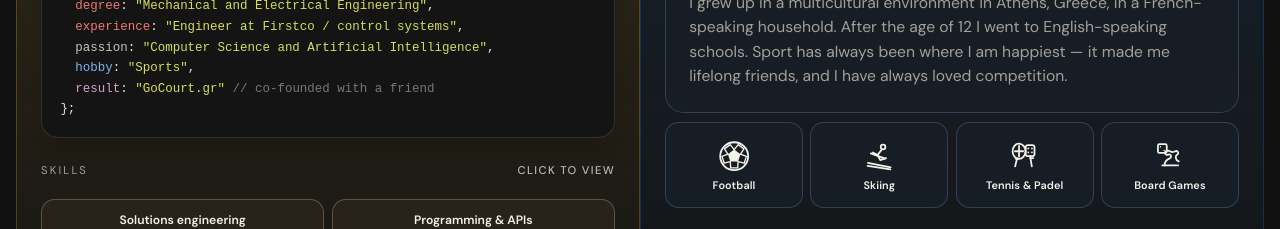
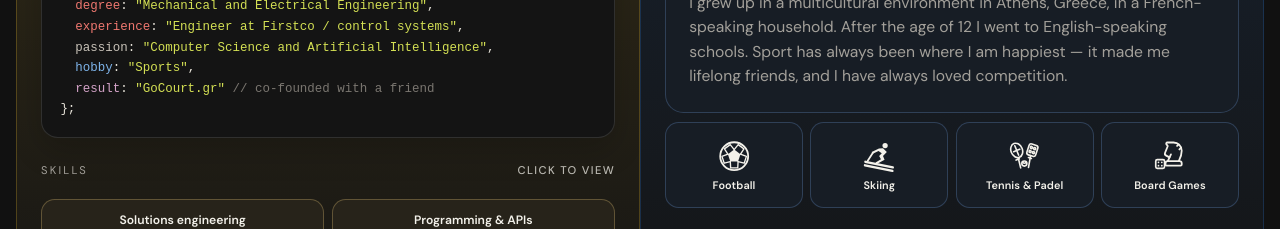
Before and after one commit to alexplds/personal-website, a Next.js app: page / in a window 1280 px wide. Shown: the part 840-1069 px from the top of the page. Built offline with nearby package versions, Linux system fonts and the light colour scheme.

Commit message:
Redraw skiing, tennis, and board-game hobby icons
Skiing is a downhill pictogram, tennis and padel are two distinct racquets plus a ball, and board games is a chess knight with a die.

Co-authored-by: alexandrosplds <Alexandros.polychroniadis@gmail.com>

```diff
--- a/components/hobby-icons.tsx
+++ b/components/hobby-icons.tsx
@@ -1,25 +1,8 @@
-import { useId, type ReactNode } from "react";
+import { useId } from "react";
 
 type IconProps = {
   className?: string;
 };
-
-function HobbySvg({ className = "", children }: IconProps & { children: ReactNode }) {
-  return (
-    <svg
-      viewBox="0 0 32 32"
-      fill="none"
-      stroke="currentColor"
-      strokeWidth="1.65"
-      strokeLinecap="round"
-      strokeLinejoin="round"
-      className={className}
-      aria-hidden="true"
-    >
-      {children}
-    </svg>
-  );
-}
 
 export function FootballIcon({ className }: IconProps) {
   const clipId = `football-clip-${useId().replace(/:/g, "")}`;
@@ -56,43 +39,86 @@ export function FootballIcon({ className }: IconProps) {
 
 export function SkiingIcon({ className }: IconProps) {
   return (
-    <HobbySvg className={className}>
-      <circle cx="19.6" cy="7.4" r="2.15" />
-      <path d="M18.1 10.2 14.4 15l-4.2-2.4" />
-      <path d="M14.4 15 17 19.6l5.4-1.8" />
-      <path d="M8.2 13.4 21.4 18.2" />
-      <path d="M5.6 22.2 26.6 26.4" />
-      <path d="M5.2 25.1 26.4 28.2" />
-    </HobbySvg>
+    <svg
+      viewBox="0 0 32 32"
+      fill="none"
+      stroke="currentColor"
+      strokeWidth="1.65"
+      strokeLinecap="round"
+      strokeLinejoin="round"
+      className={className}
+      aria-hidden="true"
+    >
+      <circle cx="21.5" cy="6.15" r="2.45" fill="currentColor" stroke="none" />
+      <path
+        fill="currentColor"
+        stroke="none"
+        d="M19.55 8.55 23.1 12.2l-3.55 3.55 1.45 3.55-7.15 3.95-1.25-1.45 5.05-2.85-1.7-3.15 2.45-2.55-3.05-2.15-5.35 2.55-1.05-1.45 6.85-3.25z"
+      />
+      <path d="M10.15 12.85 5.2 20.4" />
+      <path d="M3.15 21.2 28.7 26.45" strokeWidth="2.15" />
+      <path d="M2.75 24.45 28.3 29.7" strokeWidth="2.15" />
+    </svg>
   );
 }
 
 export function TennisPadelIcon({ className }: IconProps) {
   return (
-    <HobbySvg className={className}>
-      <ellipse cx="11.2" cy="11.4" rx="6" ry="7.1" />
-      <path d="M9.4 17.8 7.6 25.4" />
-      <path d="M8.2 18.4h2.6" />
-      <path d="M7.4 11.4h7.6M11.2 6.4v10" />
-      <rect x="17.4" y="5.6" width="8.2" height="10.4" rx="2.1" />
-      <circle cx="19.8" cy="8.8" r="0.85" fill="currentColor" stroke="none" />
-      <circle cx="23.2" cy="8.8" r="0.85" fill="currentColor" stroke="none" />
-      <circle cx="19.8" cy="12.4" r="0.85" fill="currentColor" stroke="none" />
-      <circle cx="23.2" cy="12.4" r="0.85" fill="currentColor" stroke="none" />
-      <path d="M21.5 16 23.1 25.4" />
-      <path d="M21.8 17.8h2.6" />
-    </HobbySvg>
+    <svg
+      viewBox="0 0 32 32"
+      fill="none"
+      stroke="currentColor"
+      strokeWidth="1.5"
+      strokeLinecap="round"
+      strokeLinejoin="round"
+      className={className}
+      aria-hidden="true"
+    >
+      <g transform="rotate(-22 11.2 16)">
+        <ellipse cx="11.2" cy="10.2" rx="5.35" ry="6.85" />
+        <path d="M8.15 10.2h6.1M11.2 5.55v9.3" />
+        <path d="M9.95 17.05 8.55 26.6" />
+        <path d="M7.35 18.35h3.15" />
+      </g>
+      <g transform="rotate(18 22.2 16)">
+        <rect x="17.55" y="4.85" width="8.5" height="10.7" rx="2.05" />
+        <circle cx="20.2" cy="8.15" r="1" />
+        <circle cx="23.4" cy="8.15" r="1" />
+        <circle cx="20.2" cy="12.05" r="1" />
+        <circle cx="23.4" cy="12.05" r="1" />
+        <path d="M21.8 15.55 23.35 26.6" />
+        <path d="M20.45 17.85h2.9" />
+      </g>
+      <circle cx="16.15" cy="22.85" r="2.35" />
+      <path d="M14.55 21.55c1.1 1.4 2.15 1.4 3.2 0" />
+    </svg>
   );
 }
 
 export function BoardGamesIcon({ className }: IconProps) {
   return (
-    <HobbySvg className={className}>
-      <path d="M10.8 24.6c0-3.4 1.7-5.3 4.4-6.4 1.1-.4 1.6-1.1 1.6-2.1 0-1.4-1.3-2.2-2.7-1.6-.7.3-1.3.3-1.9 0-1.5-.8-1.4-2.6.2-3.3 1.1-.5 2.3-.4 3.4.2 1.7.9 3.3 1 4.8.1.9-.5 1.8-.4 2.4.4.7.9.5 1.9-.4 2.6-1.1.8-1.6 1.8-1.4 3.1.2 1.5 1.2 2.6 2.8 3.2" />
-      <path d="M8.6 24.6h14.8" />
-      <rect x="4.6" y="4.8" width="8.2" height="8.2" rx="1.4" />
-      <circle cx="7" cy="7.2" r="0.7" fill="currentColor" stroke="none" />
-      <circle cx="10.4" cy="10.6" r="0.7" fill="currentColor" stroke="none" />
-    </HobbySvg>
+    <svg
+      viewBox="0 0 32 32"
+      fill="none"
+      stroke="currentColor"
+      strokeWidth="1.55"
+      strokeLinecap="round"
+      strokeLinejoin="round"
+      className={className}
+      aria-hidden="true"
+    >
+      <g transform="translate(6.2,1.1) scale(1.08)">
+        <path d="M5 20a2 2 0 0 1 2-2h10a2 2 0 0 1 2 2v1a1 1 0 0 1-1 1H6a1 1 0 0 1-1-1z" />
+        <path d="M16.5 18c1-2 2.5-5 2.5-9a7 7 0 0 0-7-7H6.635a1 1 0 0 0-.768 1.64L7 5l-2.32 5.802a2 2 0 0 0 .95 2.526l2.87 1.456" />
+        <path d="m15 5 1.425-1.425" />
+        <path d="m17 8 1.53-1.53" />
+        <path d="M9.713 12.185 7 18" />
+      </g>
+      <rect x="2.55" y="19.15" width="8.2" height="8.2" rx="1.45" />
+      <circle cx="5.1" cy="21.7" r="0.8" fill="currentColor" stroke="none" />
+      <circle cx="8.2" cy="24.8" r="0.8" fill="currentColor" stroke="none" />
+      <circle cx="5.1" cy="24.8" r="0.8" fill="currentColor" stroke="none" />
+      <circle cx="8.2" cy="21.7" r="0.8" fill="currentColor" stroke="none" />
+    </svg>
   );
 }
```
